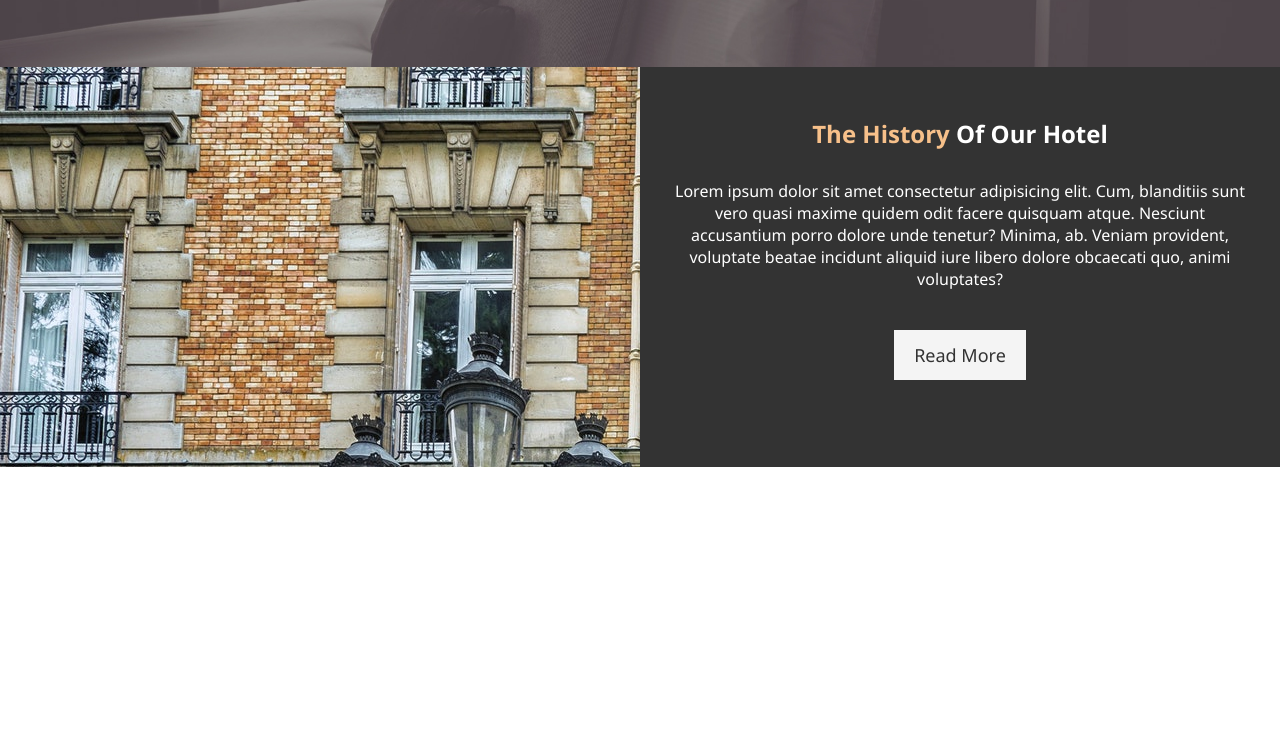
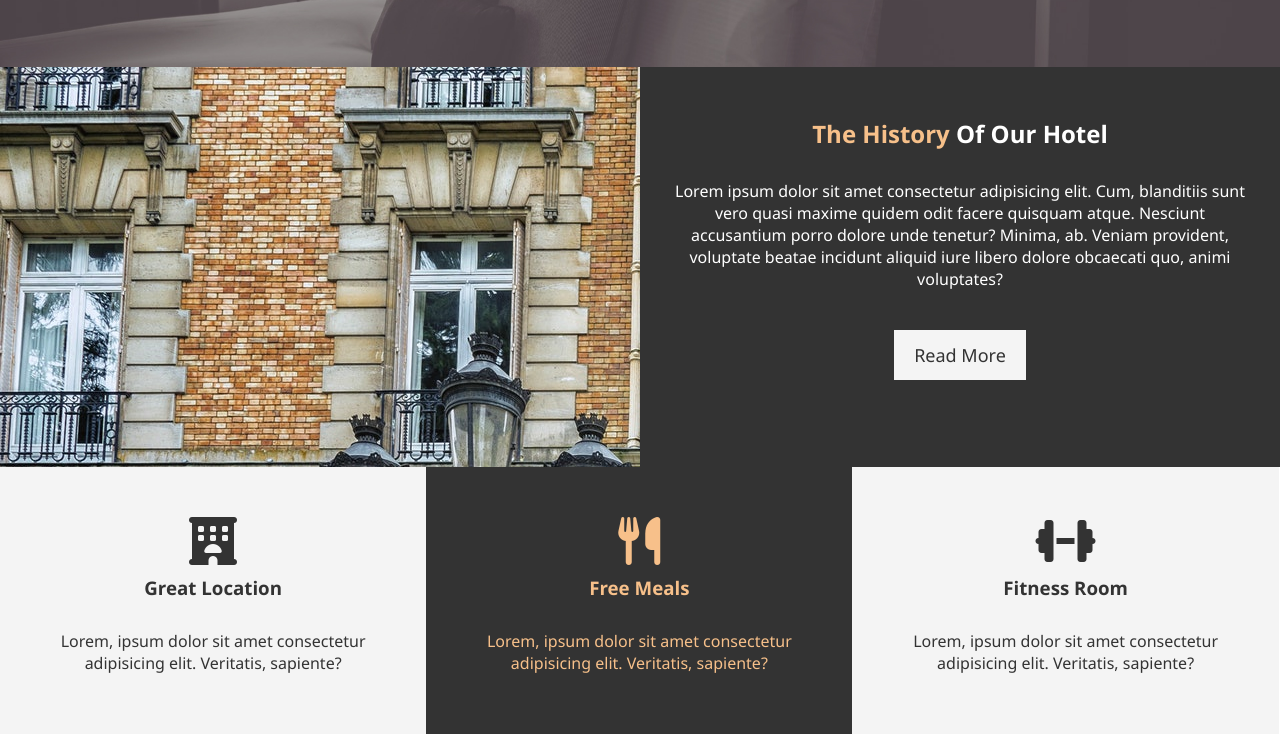
Before and after one commit to geek911/hotel_website, a plain HTML site: page index.html in a window 1280 px wide. Shown: the part 606-1340 px from the top of the page. Before the commit the page ends 1073 px from the top, so only its background shows below. Drawn offline with Linux system fonts and the light colour scheme.

Commit message:
Added box styling

```diff
--- a/css/style.css
+++ b/css/style.css
@@ -60,6 +60,16 @@
   color: #f7c08a;
 }
 
+.box {
+  float: left;
+  width: 33.3%;
+  padding: 50px;
+  text-align: center;
+}
+
+.box i {
+  margin-bottom: 10px;
+}
 /* Main styling */
 
 html,
--- a/index.html
+++ b/index.html
@@ -8,7 +8,9 @@
     <meta name="description" content="Welcome to the most extraordinary hotel in Gaborone">
     <meta name="keywords" content="Hotel, Gaborone Hotel, Best Hotel">
     <title>Hotel BT | Welcome</title>
+    <script src="https://kit.fontawesome.com/c1b9c779ea.js" crossorigin="anonymous"></script>
     <link rel="stylesheet" href="css/style.css">
+
 </head>
 
 <body>
@@ -52,6 +54,26 @@
         </div>
     </section>
 
+    <section id="features">
+        <div class="box bg-light">
+            <i class="fa-solid fa-hotel fa-3x"></i>
+            <h3>Great Location</h3>
+            <p>Lorem, ipsum dolor sit amet consectetur adipisicing elit. Veritatis, sapiente?</p>
+        </div>
+        <div class="box bg-primary">
+            <i class="fa-solid fa-utensils fa-3x"></i>
+
+            <h3>Free Meals</h3>
+            <p>Lorem, ipsum dolor sit amet consectetur adipisicing elit. Veritatis, sapiente?</p>
+        </div>
+        <div class="box bg-light">
+
+            <i class="fa-solid fa-dumbbell fa-3x"></i>
+
+            <h3>Fitness Room</h3>
+            <p>Lorem, ipsum dolor sit amet consectetur adipisicing elit. Veritatis, sapiente?</p>
+        </div>
+    </section>
 
 </body>
 
```
